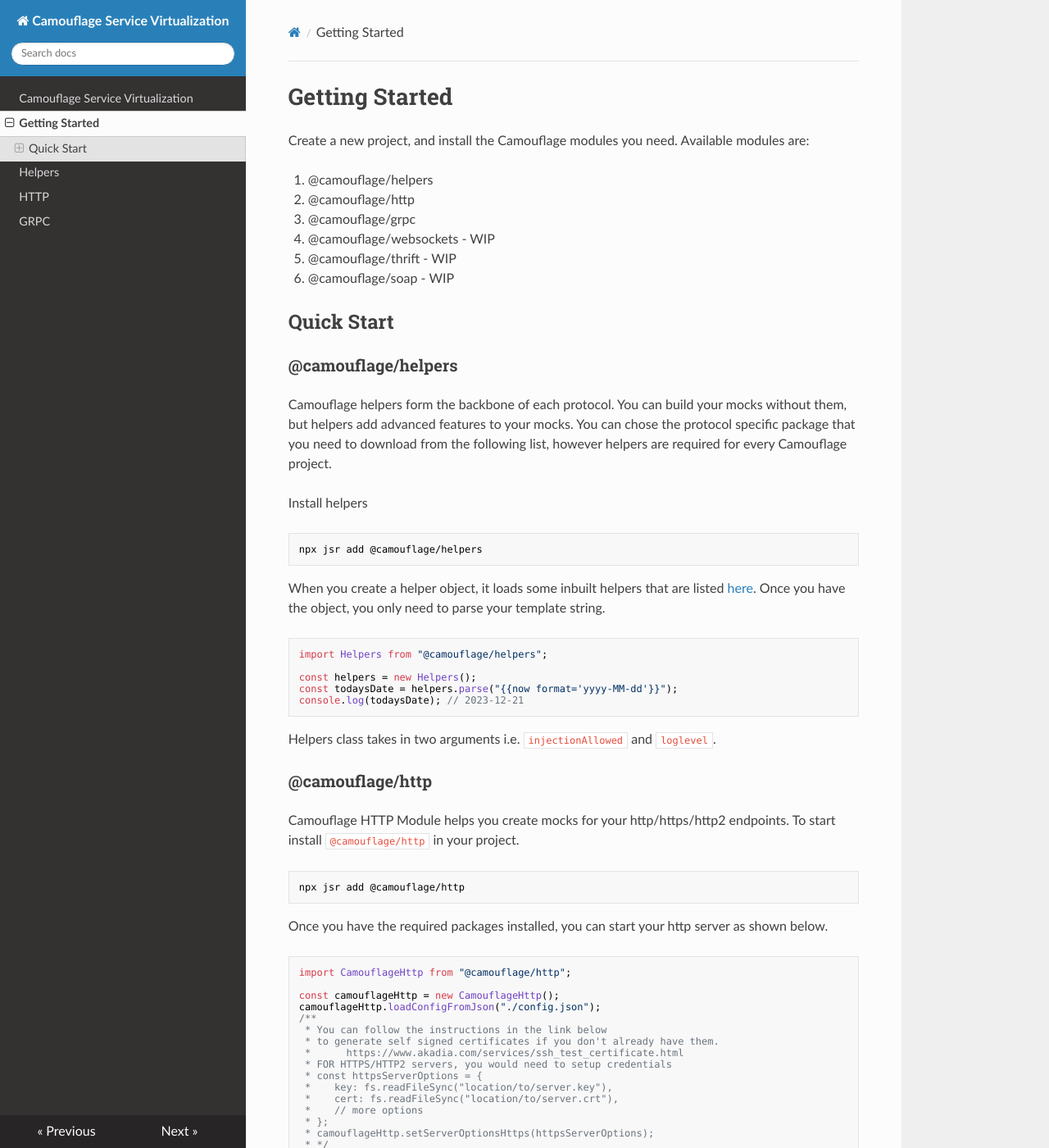
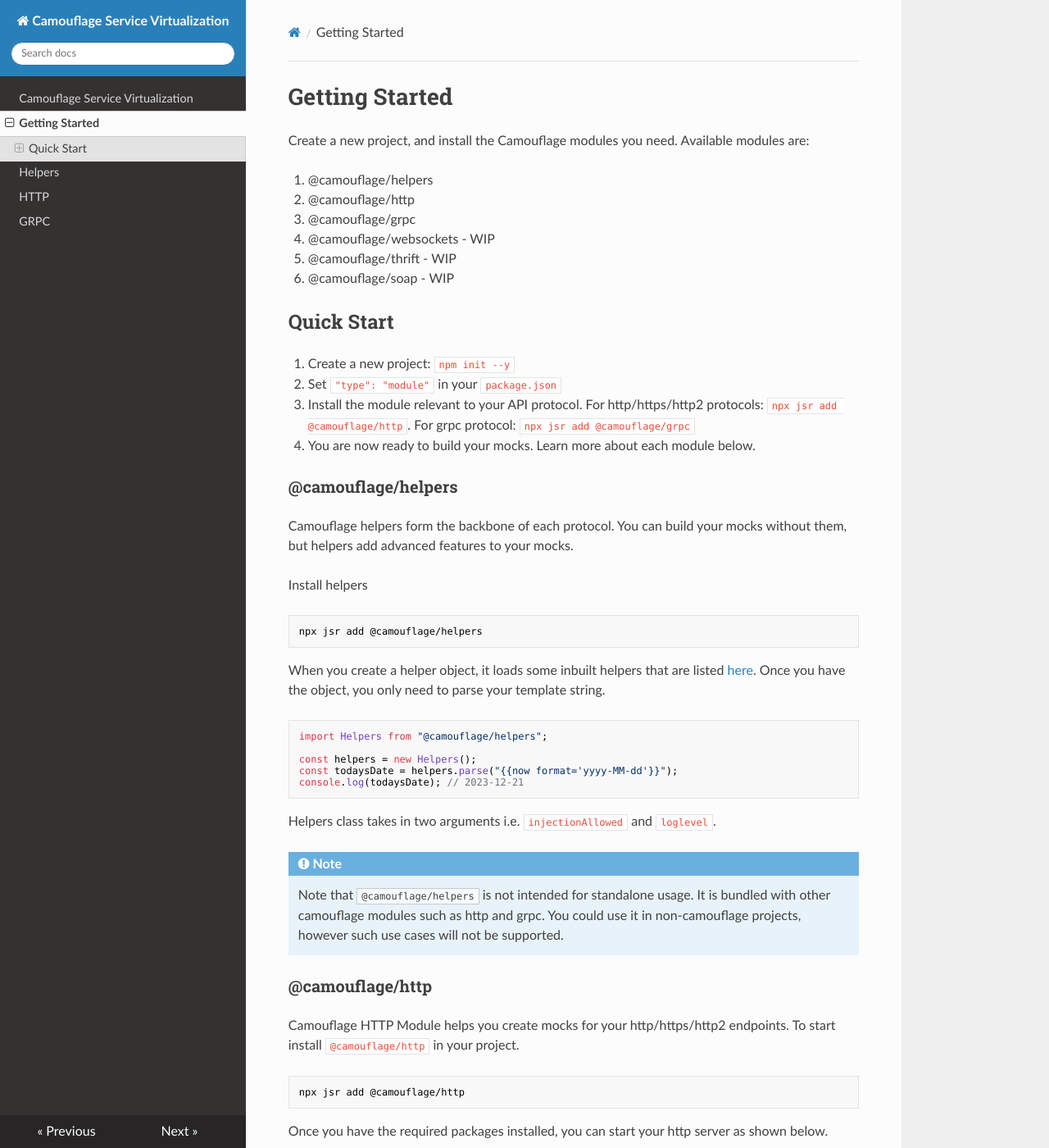
Before and after one commit to testinggospels/camouflage-docs, an MkDocs documentation site: the page built from docs/getting-started.md, in a window 1280 px wide and 1400 px high. Shown: the whole window at 82% size. Built offline with MkDocs 1.6.1, drawn with Linux system fonts in a browser that asks for light colours; nearby versions of some CDN libraries; some of the changed text lies outside the part shown.

Commit message:
fix: minor updates

````diff
--- a/docs/getting-started.md
+++ b/docs/getting-started.md
@@ -11,9 +11,14 @@
 
 ## Quick Start
 
+1. Create a new project: `npm init --y`
+2. Set `"type": "module"` in your `package.json`
+3. Install the module relevant to your API protocol. For http/https/http2 protocols: `npx jsr add @camouflage/http`. For grpc protocol: `npx jsr add @camouflage/grpc`
+4. You are now ready to build your mocks. Learn more about each module below.
+
 ### @camouflage/helpers
 
-Camouflage helpers form the backbone of each protocol. You can build your mocks without them, but helpers add advanced features to your mocks. You can chose the protocol specific package that you need to download from the following list, however helpers are required for every Camouflage project.
+Camouflage helpers form the backbone of each protocol. You can build your mocks without them, but helpers add advanced features to your mocks.
 
 Install helpers
 
@@ -32,6 +37,10 @@
 ```
 
 Helpers class takes in two arguments i.e. `injectionAllowed` and `loglevel`.
+
+!!! note
+
+    Note that `@camouflage/helpers` is not intended for standalone usage. It is bundled with other camouflage modules such as http and grpc. You could use it in non-camouflage projects, however such use cases will not be supported.
 
 ### @camouflage/http
 
````
Also changed, not shown: other parts of docs/getting-started.md (+1 -1 lines), docs/helpers.md (+2 -0 lines).
